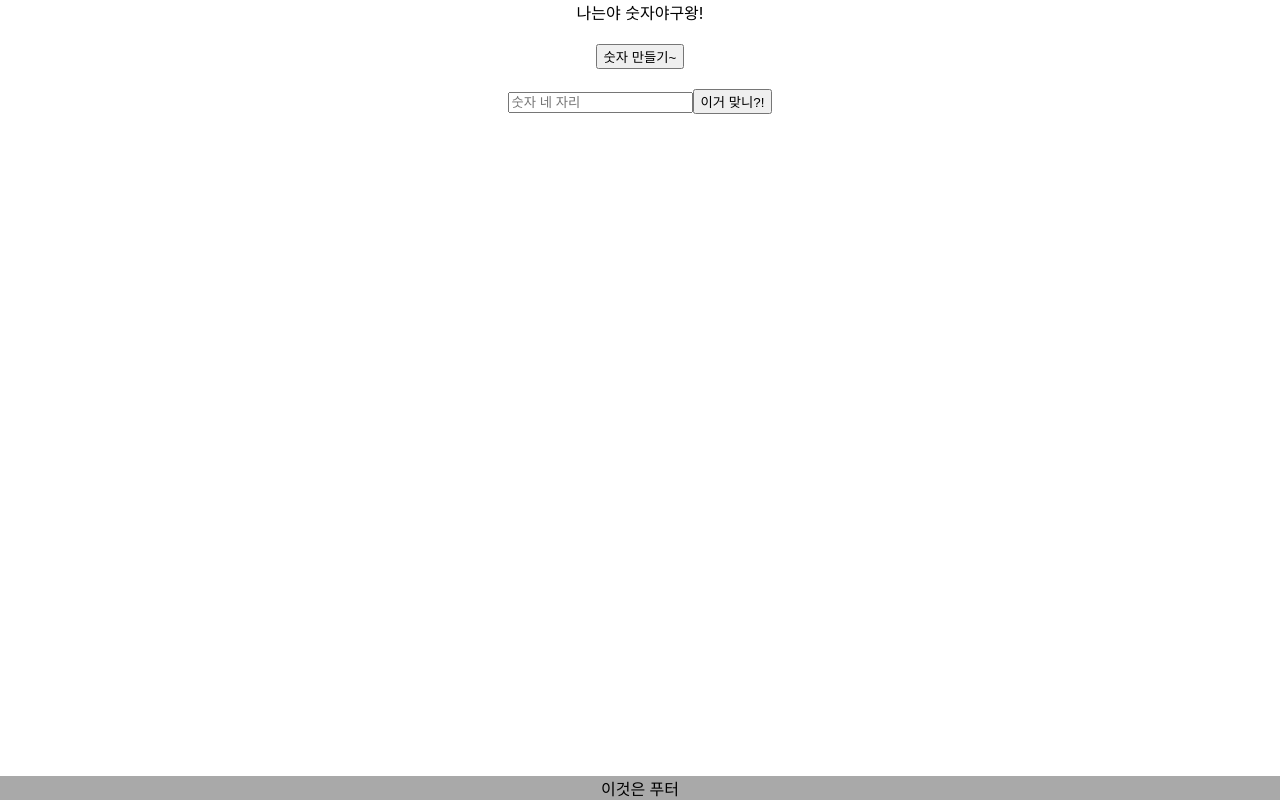
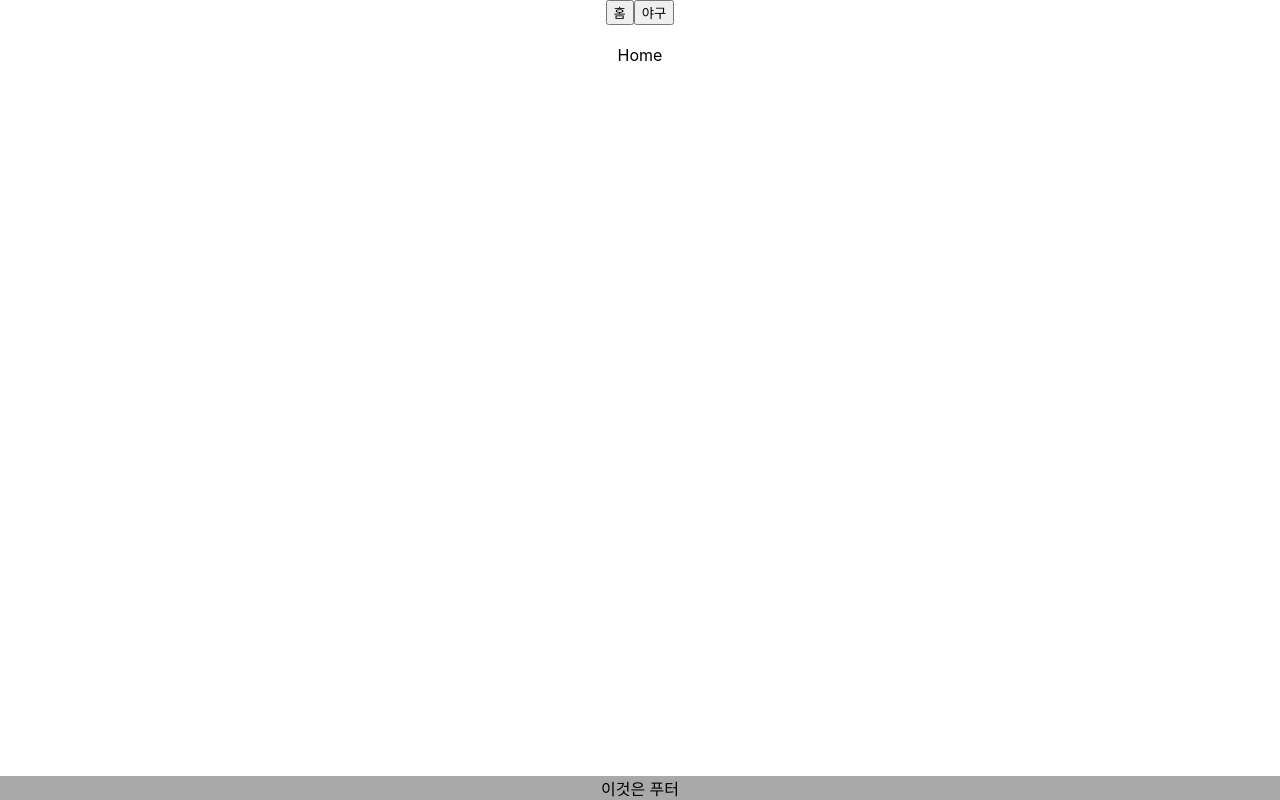
Before and after one commit to dmlgus1922/HN_world, a React (Create React App) app in the folder hnreact/: page / in a window 1280 px wide. Built offline with nearby package versions, Linux system fonts and the light colour scheme.

Commit message:
react: 23.04.12
조금 만지작

```diff
--- a/hnreact/public/index.html
+++ b/hnreact/public/index.html
@@ -2,7 +2,7 @@
 <html lang="ko">
   <head>
     <meta charset="utf-8" />
-    <link rel="icon" href="%PUBLIC_URL%/favicon.ico" />
+    <link rel="icon" href="%PUBLIC_URL%/favicon-16x16.png" />
     <meta name="viewport" content="width=device-width, initial-scale=1" />
     <meta name="theme-color" content="#000000" />
     <meta
@@ -24,7 +24,7 @@
       work correctly both with client-side routing and a non-root public URL.
       Learn how to configure a non-root public URL by running `npm run build`.
     -->
-    <title>React App</title>
+    <title>HN World</title>
   </head>
   <body>
     <noscript>You need to enable JavaScript to run this app.</noscript>
--- a/hnreact/src/App.js
+++ b/hnreact/src/App.js
@@ -1,7 +1,8 @@
 import { Routes, Route } from 'react-router-dom';
 
+import Home from './component/Home';
 import Header from './component/Header';
-import Main from './component/Main';
+import NumberBaseball from './component/NumberBaseball';
 import Footer from './component/Footer';
 
 import './css/App.css';
@@ -10,9 +11,11 @@ function App() {
   return (
     <div className="App">
       <Header></Header>
-      <Main></Main>
+      <Routes>
+        <Route path='/' element={<Home/>}></Route>
+        <Route path='/baseball' element={<NumberBaseball />}></Route>
+      </Routes>
       <Footer></Footer>
-
     </div>
   );
 }
--- a/hnreact/src/component/Header.jsx
+++ b/hnreact/src/component/Header.jsx
@@ -6,11 +6,13 @@ import '../css/Header.css';
 
 const Header = () => {
 
+  const nav = useNavigate();
 
 
   return (
     <div className='header'>
-      나는야 숫자야구왕!
+      <button onClick={() => { nav('/'); }}>홈</button>
+      <button onClick={() => { nav('/baseball'); }}>야구</button>
       <br />
       <br />
     </div>
--- /dev/null
+++ b/hnreact/src/component/Home.jsx
@@ -0,0 +1,13 @@
+import { React } from 'react';
+import { useNavigate } from 'react-router';
+
+const Home = () => {
+    return (
+        <div className='main'>
+            Home
+
+        </div>
+    )
+}
+
+export default Home;
--- a/hnreact/src/component/Main.jsx
+++ b/hnreact/src/component/NumberBaseball.jsx
@@ -1,7 +1,7 @@
 import { React, useState, useRef } from 'react';
 import '../css/Main.css';
 
-const Main = () => {
+const NumberBaseball = () => {
   // 정답 여부
   const [answer, setAnswer] = useState(false);
   // 만들어낸 숫자
@@ -108,7 +108,9 @@ const Main = () => {
 
   return (
     <div className='main'>
-
+      나는야 숫자야구왕!
+      <br />
+      <br />
       <button onClick={mkNum}>숫자 만들기~</button>
       <br />
       <br />
@@ -147,4 +149,4 @@ const Main = () => {
   )
 }
 
-export default Main;
+export default NumberBaseball;
```
Also changed, not shown: hnreact/public/favicon-16x16.png (added).
